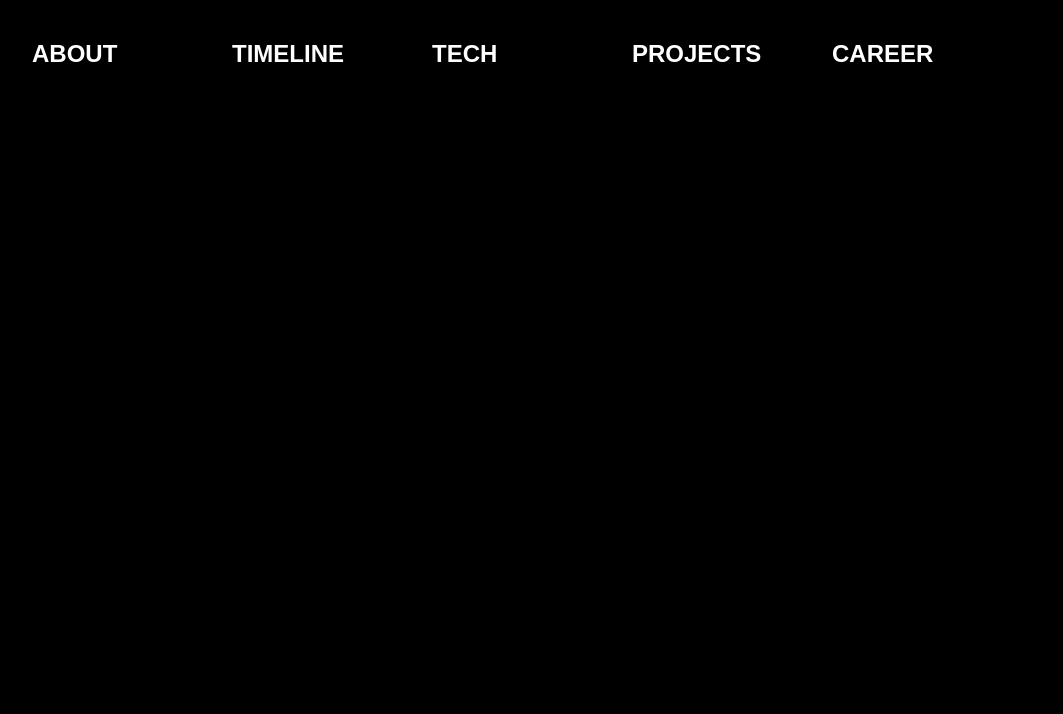
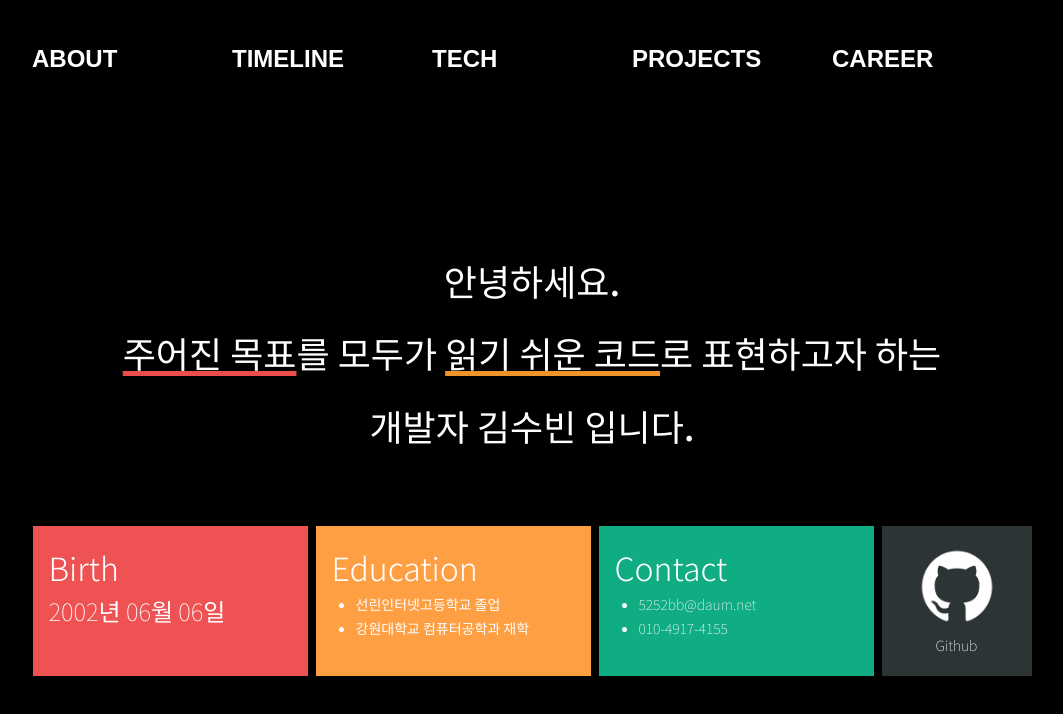
Before and after one commit to bb2002/ballbot-portfolio2, a React (Create React App) app: page / in a window 1280 px wide. Shown: the top 714 px of the page, without its empty margins (108-1171 px from the left). Built offline with nearby package versions, Linux system fonts and the light colour scheme; a web font is replaced by a local one.

Commit message:
[ADD] ABOUT 완성

```diff
--- a/package.json
+++ b/package.json
@@ -6,6 +6,7 @@
     "@testing-library/jest-dom": "^5.16.5",
     "@testing-library/react": "^13.4.0",
     "@testing-library/user-event": "^13.5.0",
+    "antd": "^4.23.2",
     "react": "^18.2.0",
     "react-dom": "^18.2.0",
     "react-router-dom": "^6.4.0",
--- a/src/components/common/Header.jsx
+++ b/src/components/common/Header.jsx
@@ -1,4 +1,4 @@
-import { HeaderContainer, HeaderItem } from "../../styles/common/Header.css";
+import { HeaderContainer, HeaderItem } from "../../styles/components/common/Header.css";
 
 const Header = () => {
   return (
--- a/src/index.css
+++ b/src/index.css
@@ -1,4 +1,6 @@
 @import url('https://fonts.googleapis.com/css2?family=IBM+Plex+Sans+KR:wght@100;200;300;400;500;600;700&display=swap');
+@import url('https://fonts.googleapis.com/css2?family=Noto+Sans+KR:wght@100;300;400;500;700;900&display=swap');
+@import '~antd/dist/antd.css';
 
 html, body {
   margin: 0;
@@ -18,3 +20,7 @@ code {
   font-family: source-code-pro, Menlo, Monaco, Consolas, 'Courier New',
     monospace;
 }
+
+* {
+  font-family: 'Noto Sans KR', sans-serif;
+}
--- /dev/null
+++ b/src/pages/About.jsx
@@ -0,0 +1,70 @@
+import {
+  AboutMeCardContainer, AboutMeCardPadding, AboutMeCardWithIcon,
+  AboutMeCardWithTitle,
+  AboutPage,
+  Underline,
+  WelcomeMessage
+} from "../styles/pages/About.css";
+import { Modal } from "antd";
+import { useState } from "react";
+
+const i_github = require('../assets/icons/i_github.png');
+
+const About = () => {
+  const [modal2Open, setModal2Open] = useState(false);
+
+  return (
+    <AboutPage>
+      <Modal
+        title="Vertically centered modal dialog"
+        centered
+        open={modal2Open}
+        onOk={() => setModal2Open(false)}
+        onCancel={() => setModal2Open(false)}
+      >
+        <p>some contents...</p>
+        <p>some contents...</p>
+        <p>some contents...</p>
+      </Modal>
+
+      <WelcomeMessage>안녕하세요.</WelcomeMessage>
+      <WelcomeMessage>
+        <Underline style={{ textDecorationColor: '#eb4d4b' }}>주어진 목표</Underline>
+        를 모두가&nbsp;
+        <Underline style={{ textDecorationColor: '#f0932b', cursor: 'pointer' }} onClick={() => setModal2Open(true)}>읽기 쉬운 코드</Underline>
+        로 표현하고자 하는
+      </WelcomeMessage>
+      <WelcomeMessage>개발자 김수빈 입니다.</WelcomeMessage>
+
+      <AboutMeCardContainer>
+        <AboutMeCardWithTitle style={{ backgroundColor: '#EE5253' }}>
+          <h2>Birth</h2>
+          <p>2002년 06월 06일</p>
+        </AboutMeCardWithTitle>
+        <AboutMeCardPadding />
+        <AboutMeCardWithTitle style={{ backgroundColor: '#FF9F43' }}>
+          <h2>Education</h2>
+          <ul>
+            <li>선린인터넷고등학교 졸업</li>
+            <li>강원대학교 컴퓨터공학과 재학</li>
+          </ul>
+        </AboutMeCardWithTitle>
+        <AboutMeCardPadding />
+        <AboutMeCardWithTitle style={{ backgroundColor: '#10AC84' }}>
+          <h2>Contact</h2>
+          <ul>
+            <li>5252bb@daum.net</li>
+            <li>010-4917-4155</li>
+          </ul>
+        </AboutMeCardWithTitle>
+        <AboutMeCardPadding />
+        <AboutMeCardWithIcon style={{ backgroundColor: '#2D3436' }}>
+          <img src={i_github} alt="Github" />
+          <p>Github</p>
+        </AboutMeCardWithIcon>
+      </AboutMeCardContainer>
+    </AboutPage>
+  )
+}
+
+export default About;
--- a/src/pages/Portfolio.jsx
+++ b/src/pages/Portfolio.jsx
@@ -1,9 +1,15 @@
 import Header from "../components/common/Header";
+import About from "./About";
 
 const Portfolio = () => {
   return (
     <div>
       <Header />
+
+      {
+        // About 화면 표시
+        <About />
+      }
     </div>
   );
 }
--- a/src/styles/common/Header.css.js
+++ b/src/styles/components/common/Header.css.js
@@ -5,6 +5,12 @@ export const HeaderContainer = styled.header`
   margin: 40px 0 40px 0;
   display: flex;
   justify-content: center;
+
+  @media screen and (max-width: 1024px) {
+    flex-direction: column;
+    align-items: center;
+    text-align: center;
+  }
 `
 
 export const HeaderItem = styled.a`
@@ -14,4 +20,8 @@ export const HeaderItem = styled.a`
   font-weight: bold;
   text-decoration: none;
   font-size: 1.5rem;
+
+  @media screen and (max-width: 1024px) {
+    font-size: 1.125rem;
+  }
 `
--- /dev/null
+++ b/src/styles/pages/About.css.js
@@ -0,0 +1,111 @@
+import styled from "styled-components";
+
+export const AboutPage = styled.div`
+  width: 100%;
+  min-height: calc(100vh - 116px);
+  display: flex;
+  flex-direction: column;
+  justify-content: center;
+  align-items: center;
+
+  @media screen and (min-width: 1024px) {
+    height: calc(100vh - 225px);
+  }
+`
+
+export const WelcomeMessage = styled.h1`
+  color: white;
+  text-align: center;
+  margin: 8px;
+  font-size: 2.25rem;
+
+  @media screen and (max-width: 1024px) {
+    font-size: 1.5rem;
+  }
+`
+
+export const Underline = styled.span`
+  text-decoration: underline;
+  text-decoration-thickness: 5px;
+
+  @media screen and (max-width: 576px) {
+    text-decoration-thickness: 3px;
+  }
+`
+
+export const AboutMeCardContainer = styled.div`
+  margin-top: 64px;
+  display: flex;
+
+  @media screen and (max-width: 1024px) {
+    flex-direction: column;
+  }
+`
+
+export const AboutMeCardWithIcon = styled.div`
+  width: 150px;
+  height: 150px;
+  padding: 16px;
+  box-sizing: border-box;
+  display: flex;
+  flex-direction: column;
+  justify-content: center;
+  align-items: center;
+
+  p {
+    color: white;
+    margin: 8px 0 0 0;
+    font-weight: lighter;
+  }
+
+  img {
+    width: 80px;
+    height: 80px;
+  }
+
+  @media screen and (max-width: 1024px) {
+    height: 130px;
+    width: 275px;
+  }
+`
+
+export const AboutMeCardWithTitle = styled.div`
+  width: 275px;
+  height: 150px;
+  padding: 16px;
+  box-sizing: border-box;
+
+  h2 {
+    color: white;
+    font-weight: 300;
+    font-size: 2rem;
+    margin: 0;
+  }
+
+  p {
+    color: white;
+    margin: 0;
+    font-size: 1.5rem;
+    font-weight: lighter;
+  }
+
+  ul {
+    padding-left: 24px;
+    margin: 0;
+  }
+
+  li {
+    color: white;
+    font-weight: lighter;
+    line-height: 24px;
+  }
+
+  @media screen and (max-width: 1024px) {
+    height: 130px;
+  }
+`
+
+export const AboutMeCardPadding = styled.div`
+  width: 8px;
+  height: 8px;
+`
```
Also changed, not shown: src/assets/icons/i_github.png (added), 1 other file (tests, documents, lock files or other folders).
